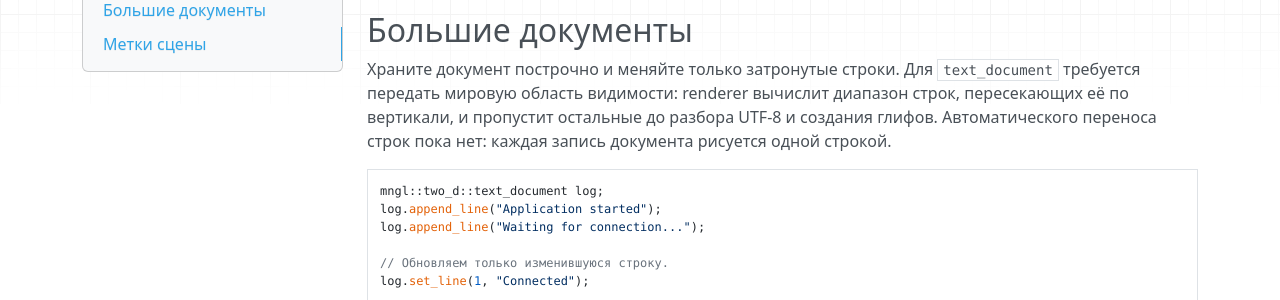
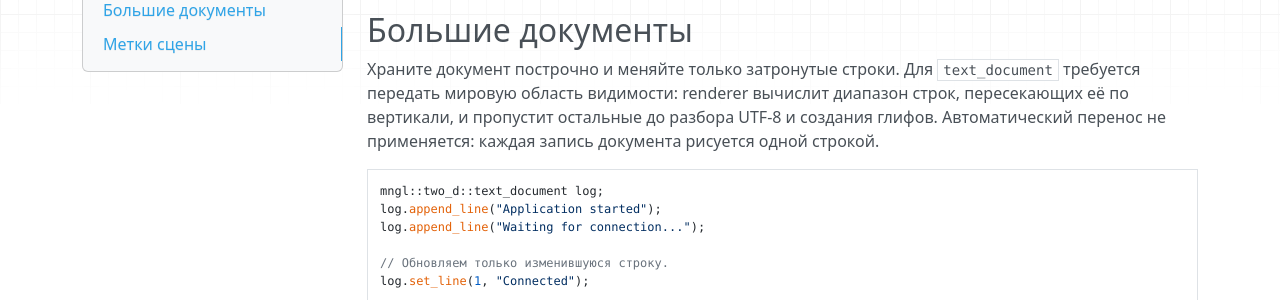
Before and after one commit to Romansgamp6tu/MNGL, an MkDocs documentation site: the page built from docs/2d/text-rendering.md, in a window 1280 px wide and 900 px high, scrolled down 892 px. Shown: the part 202-502 px from the top of the window. Built offline with MkDocs 1.6.1, drawn with Linux system fonts in a browser that asks for light colours; nearby versions of some CDN libraries.

Commit message:
docs(text): clarify document wrapping scope

````diff
--- a/docs/2d/text-rendering.md
+++ b/docs/2d/text-rendering.md
@@ -36,7 +36,7 @@ window.draw(paragraph);
 
 ## Большие документы
 
-Храните документ построчно и меняйте только затронутые строки. Для `text_document` требуется передать мировую область видимости: renderer вычислит диапазон строк, пересекающих её по вертикали, и пропустит остальные до разбора UTF-8 и создания глифов. Автоматического переноса строк пока нет: каждая запись документа рисуется одной строкой.
+Храните документ построчно и меняйте только затронутые строки. Для `text_document` требуется передать мировую область видимости: renderer вычислит диапазон строк, пересекающих её по вертикали, и пропустит остальные до разбора UTF-8 и создания глифов. Автоматический перенос не применяется: каждая запись документа рисуется одной строкой.
 
 ```cpp
 mngl::two_d::text_document log;
````
